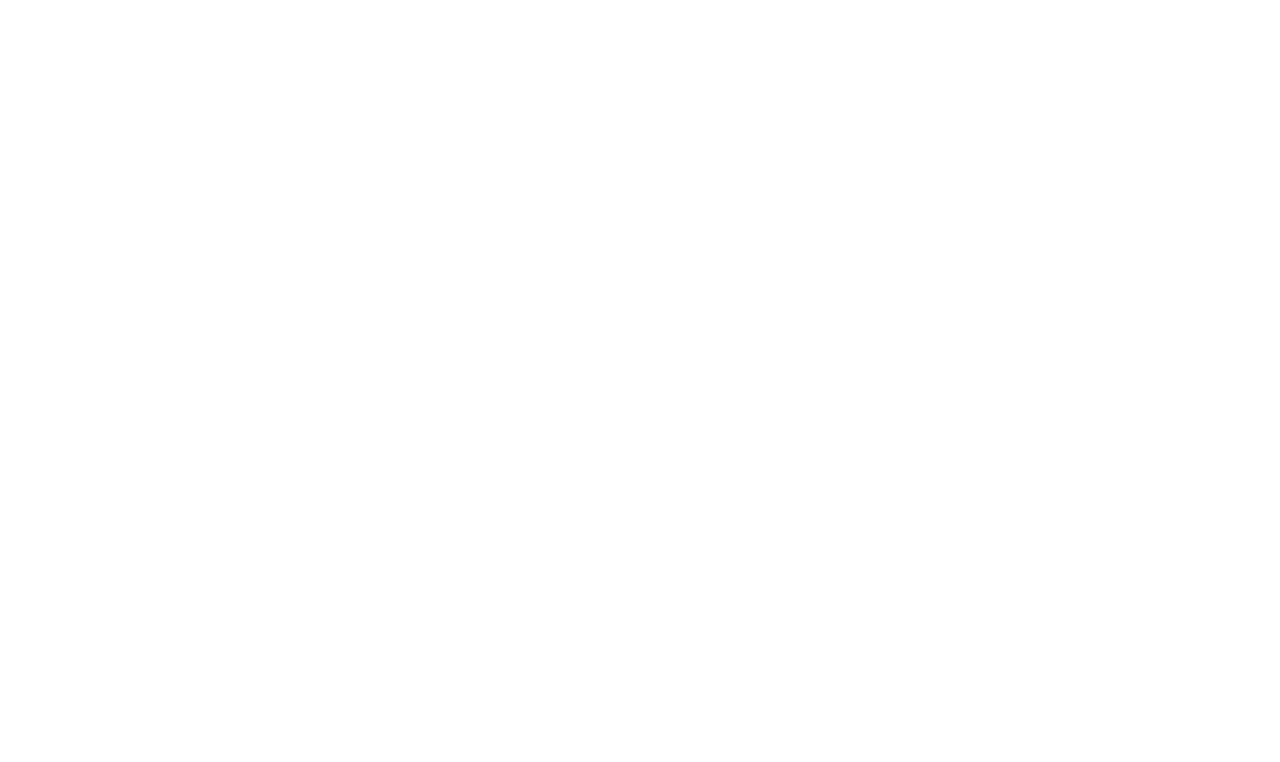
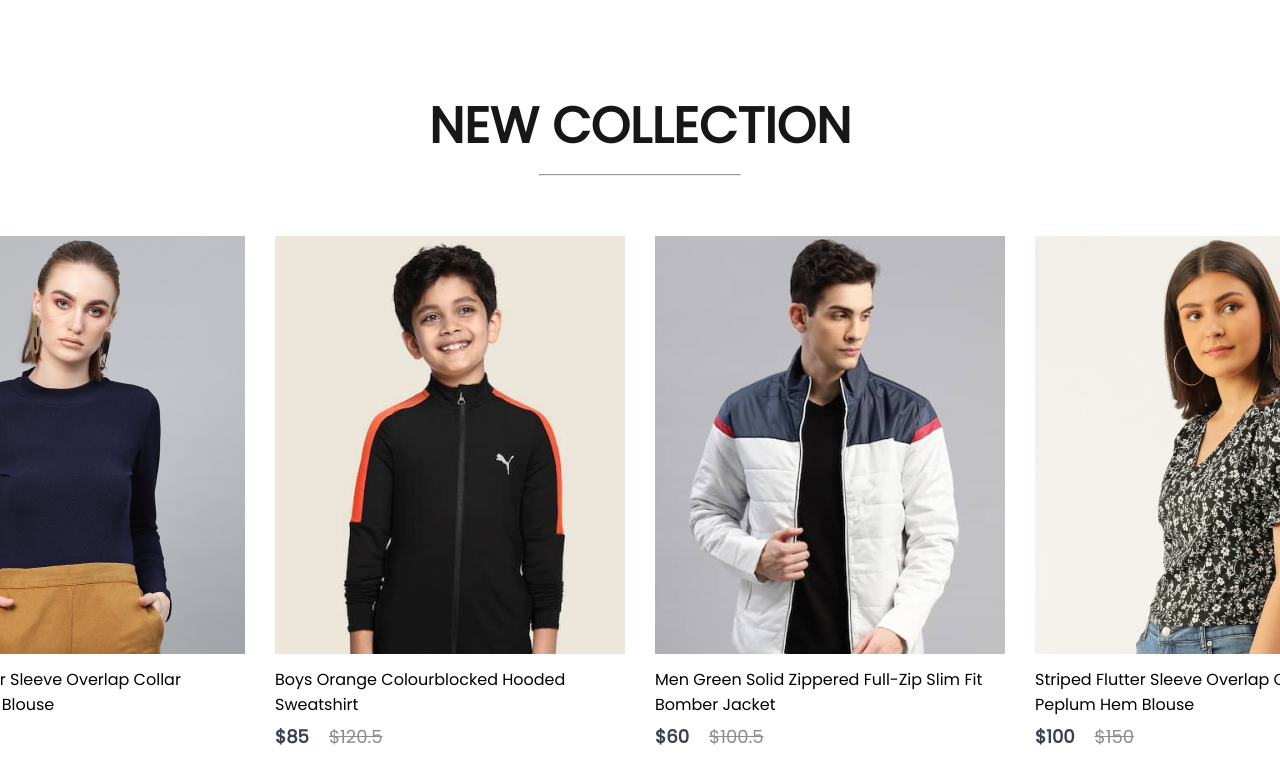
Before and after one commit to Walter1G/E-Comerce, a React (Create React App) app: page / in a window 1280 px wide. Shown: the part 2158-2920 px from the top of the page. Before the commit the page ends 2247 px from the top, so only its background shows below. Built offline with nearby package versions, Linux system fonts and the light colour scheme.

Commit message:
Add Collections Components

```diff
--- /dev/null
+++ b/src/Components/NewCollections/NewCollections.css
@@ -0,0 +1,28 @@
+.new-collections{
+    display: flex;
+    flex-direction: column;
+    align-items: center;
+    gap: 10px;
+    height: 90vh;
+
+}
+.new-collections h1{
+    color: #171717;
+    font-size: 50px;
+    font-weight: 600;
+}
+
+.new-collections hr{
+    width: 200px;
+    height: 6px;
+    border-radius: 10px;
+    background: #252525;
+}
+
+
+.collections{
+    display: grid;
+    grid-template-columns: 1fr 1fr 1fr 1fr;
+    margin-top: 50px;
+    gap:30px
+}
--- /dev/null
+++ b/src/Components/NewCollections/NewCollections.jsx
@@ -0,0 +1,25 @@
+import React from 'react';
+import './NewCollections.css'
+import new_collection from '../Assets/new_collections'
+import Item from '../Items/Item';
+
+const NewCollections = () => {
+    return (
+        <div className='new-collections'>
+            <h1>NEW COLLECTION</h1>
+            <hr />
+            <div className="collections">
+                {new_collection.map((item,i)=>{
+                    return <Item key={i} id={item.id} name={item.name}
+                    image={item.image} new_price={item.new_price}
+                    old_price={item.old_price}
+                    />
+
+                })}
+
+            </div>
+        </div>
+    );
+}
+
+export default NewCollections;
--- a/src/Pages/Shop.jsx
+++ b/src/Pages/Shop.jsx
@@ -2,6 +2,7 @@
 import Hero from '../Components/Hero/Hero';
 import Popular from '../Components/Popular/Popular';
 import Offers from '../Components/Offers/Offers';
+import NewCollections from '../Components/NewCollections/NewCollections';
 
 const Shop = () => {
     return (
@@ -9,6 +10,7 @@
             <Hero />
             <Popular />
             <Offers />
+            <NewCollections />
         </div>
     );
 }
```
